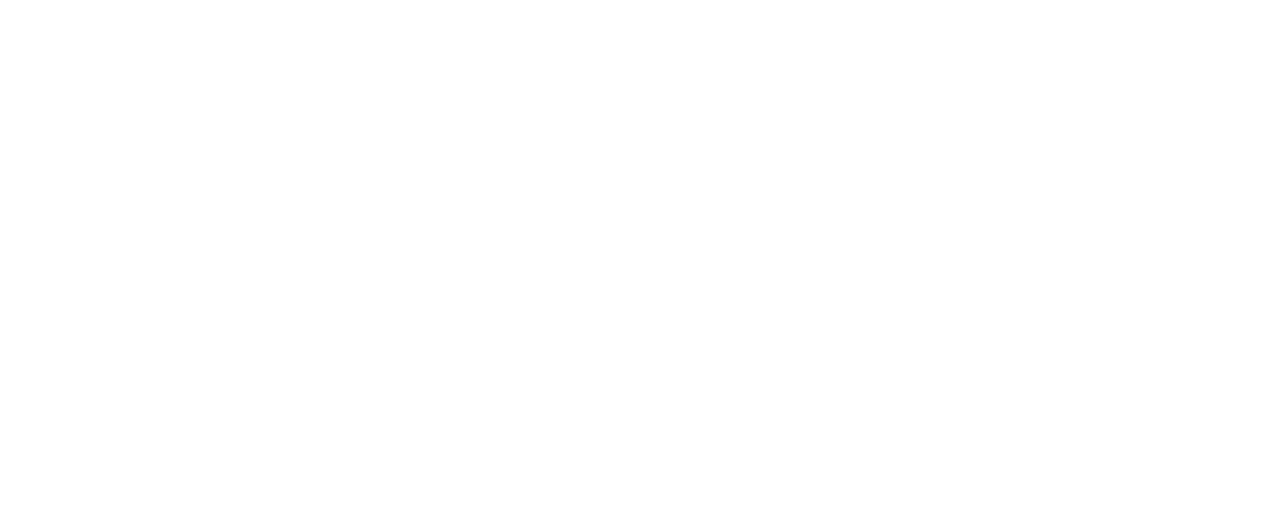
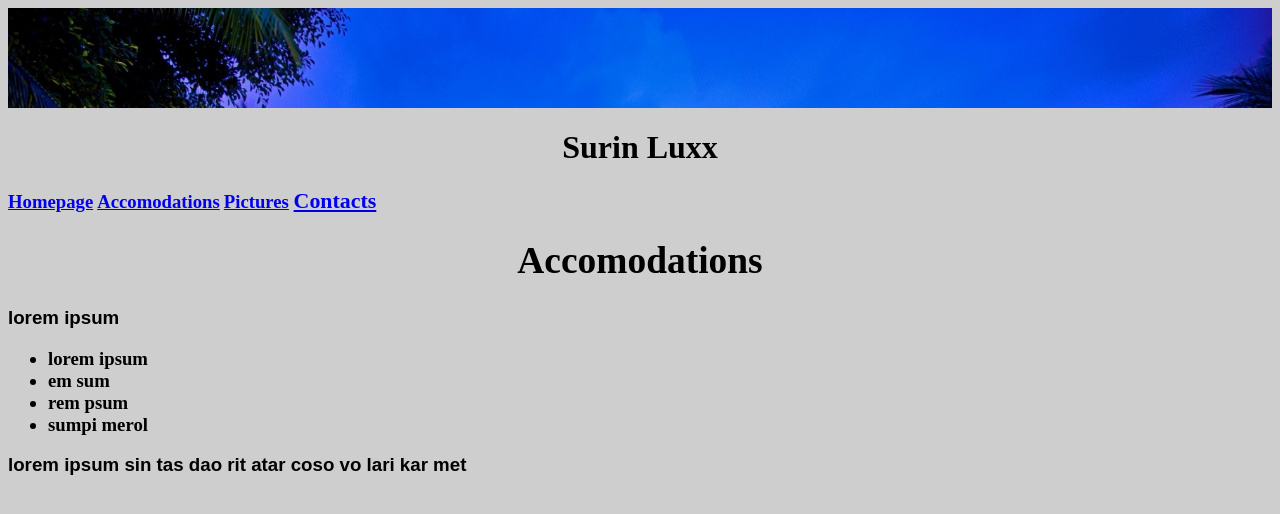
Before and after one commit to hanskiunga/surin-luxx, a plain HTML site: page accomodations.html in a window 1280 px wide. Drawn offline with Linux system fonts and the light colour scheme.

Commit message:
Add dummy data to pages

```diff
--- a/accomodations.html
+++ b/accomodations.html
@@ -0,0 +1,29 @@
+<!DOCTYPE html>
+<html>
+    <head>
+        <meta charset="UTF-8">
+        <meta http-equiv="X-UA-Compatible" content="IE=edge">
+        <title>Accomodations</title>
+        <link rel="stylesheet" href="css/styles.css">
+    </head>
+    <body>
+        <div style="background-image: url('images/background.jpg');
+        background-size: cover; height:20px; padding-top:80px;">
+        </div>
+        <h1>Surin Luxx </h1>
+        <a href="index.html"><h3 style="font-family:tempus sans itc;">Homepage</h3></a>
+        <a href="accomodations.html"><h3 style="font-family:tempus sans itc;">Accomodations</h3></a>
+         <a href="pictures.html"><h3 style="font-family:tempus sans itc;">Pictures</a>
+        <a href="contact.html"><h3 style="font-family:tempus sans itc;">Contacts</a>
+        <h1>Accomodations</h1>
+        <p>lorem ipsum</p>
+        <ul>
+            <li>lorem ipsum</li>
+            <li>em sum</li>
+            <li>rem psum</li>
+            <li>sumpi merol</li>
+        </ul>
+        <p>lorem ipsum sin tas dao rit atar coso vo lari kar met</p>
+        <p></p>
+    </body>
+</html>
--- a/css/styles.css
+++ b/css/styles.css
@@ -19,3 +19,6 @@
 body{
     background-color: rgb(207, 206, 206);
 }
+.intro{
+    font-style: italic;
+}
```
Also changed, not shown: contact.html (+7 -0 lines), index.html (+1 -0 lines).
